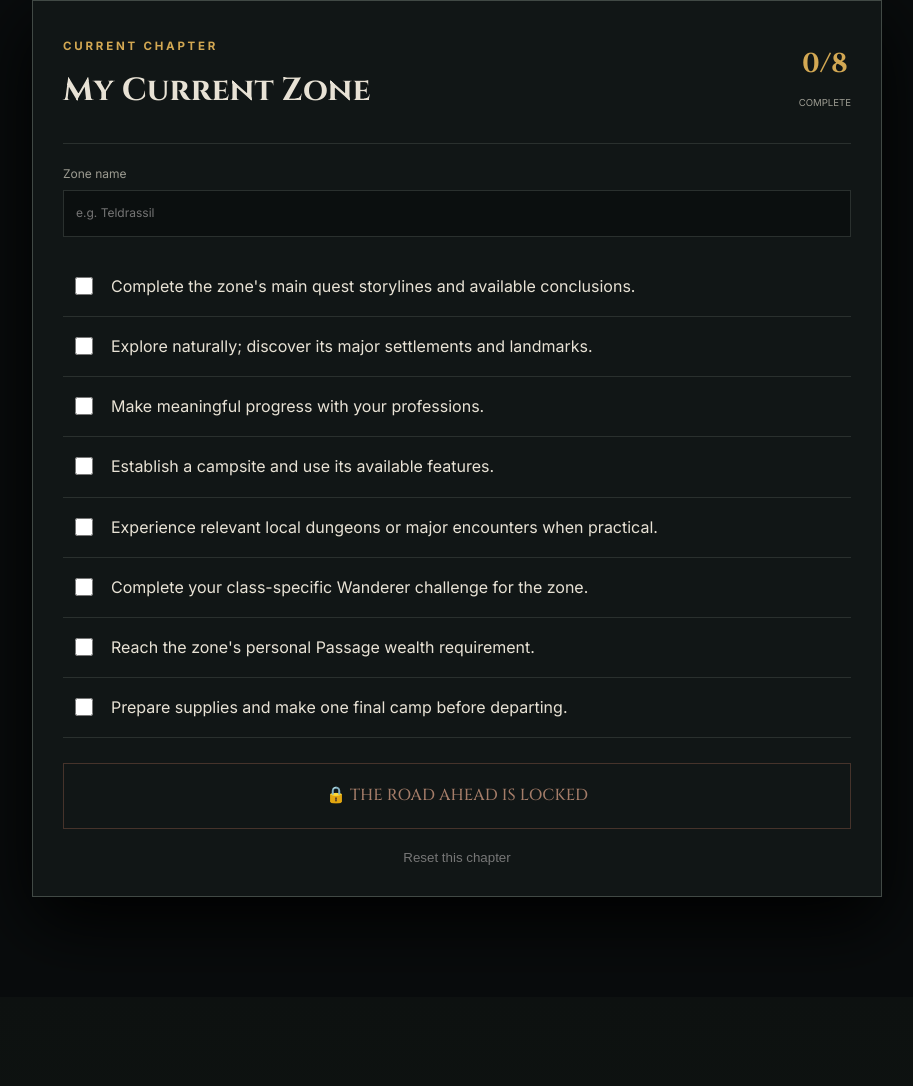
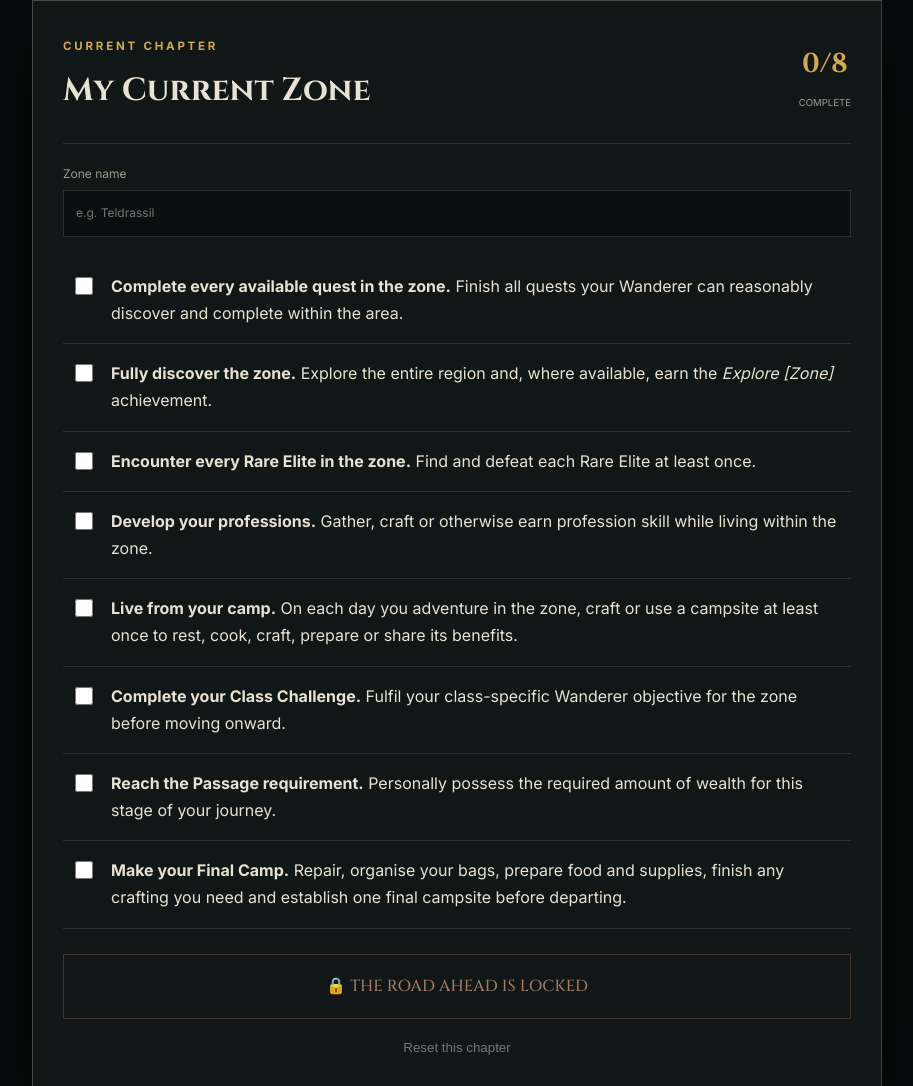
Before and after one commit to Candyblk95/wow-wanderer-challenge, a plain HTML site: page index.html in a window 1280 px wide. Shown: the part 3507-4593 px from the top of the page, without its empty margins (183-1096 px from the left). Drawn offline with Linux system fonts and the light colour scheme.

Commit message:
Refine zone journey passage objectives

```diff
--- a/index.html
+++ b/index.html
@@ -25,14 +25,14 @@
 <div class="tracker"><div class="trackerTop"><div><span>CURRENT CHAPTER</span><h3 id="zoneTitle">My Current Zone</h3></div><div class="ring"><strong id="count">0/8</strong><small>COMPLETE</small></div></div>
 <label class="zoneName">Zone name <input id="zoneInput" placeholder="e.g. Teldrassil"></label>
 <div id="checks">
-<label><input type="checkbox"><span>Complete the zone's main quest storylines and available conclusions.</span></label>
-<label><input type="checkbox"><span>Explore naturally; discover its major settlements and landmarks.</span></label>
-<label><input type="checkbox"><span>Make meaningful progress with your professions.</span></label>
-<label><input type="checkbox"><span>Establish a campsite and use its available features.</span></label>
-<label><input type="checkbox"><span>Experience relevant local dungeons or major encounters when practical.</span></label>
-<label><input type="checkbox"><span>Complete your class-specific Wanderer challenge for the zone.</span></label>
-<label><input type="checkbox"><span>Reach the zone's personal Passage wealth requirement.</span></label>
-<label><input type="checkbox"><span>Prepare supplies and make one final camp before departing.</span></label>
+<label><input type="checkbox"><span><b>Complete every available quest in the zone.</b> Finish all quests your Wanderer can reasonably discover and complete within the area.</span></label>
+<label><input type="checkbox"><span><b>Fully discover the zone.</b> Explore the entire region and, where available, earn the <em>Explore [Zone]</em> achievement.</span></label>
+<label><input type="checkbox"><span><b>Encounter every Rare Elite in the zone.</b> Find and defeat each Rare Elite at least once.</span></label>
+<label><input type="checkbox"><span><b>Develop your professions.</b> Gather, craft or otherwise earn profession skill while living within the zone.</span></label>
+<label><input type="checkbox"><span><b>Live from your camp.</b> On each day you adventure in the zone, craft or use a campsite at least once to rest, cook, craft, prepare or share its benefits.</span></label>
+<label><input type="checkbox"><span><b>Complete your Class Challenge.</b> Fulfil your class-specific Wanderer objective for the zone before moving onward.</span></label>
+<label><input type="checkbox"><span><b>Reach the Passage requirement.</b> Personally possess the required amount of wealth for this stage of your journey.</span></label>
+<label><input type="checkbox"><span><b>Make your Final Camp.</b> Repair, organise your bags, prepare food and supplies, finish any crafting you need and establish one final campsite before departing.</span></label>
 </div><div id="unlock" class="locked">🔒 THE ROAD AHEAD IS LOCKED</div><button id="reset">Reset this chapter</button></div></section>
 
 <section id="network" class="network"><div class="sectionHead"><span>PART IV · PROFESSIONS</span><h2>The Wanderer's Network</h2><p>Your alts share Azeroth. They do not magically share relationships.</p></div>
```
